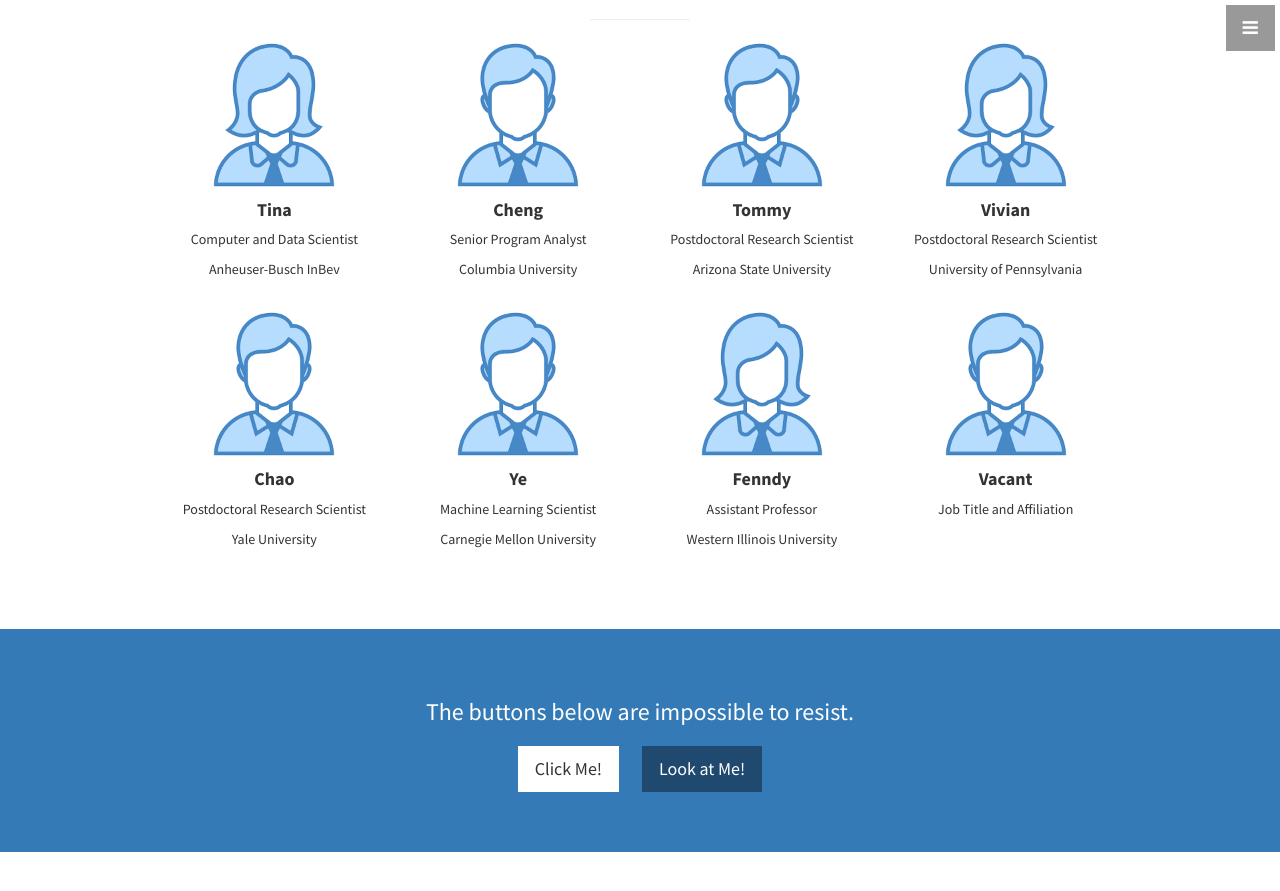
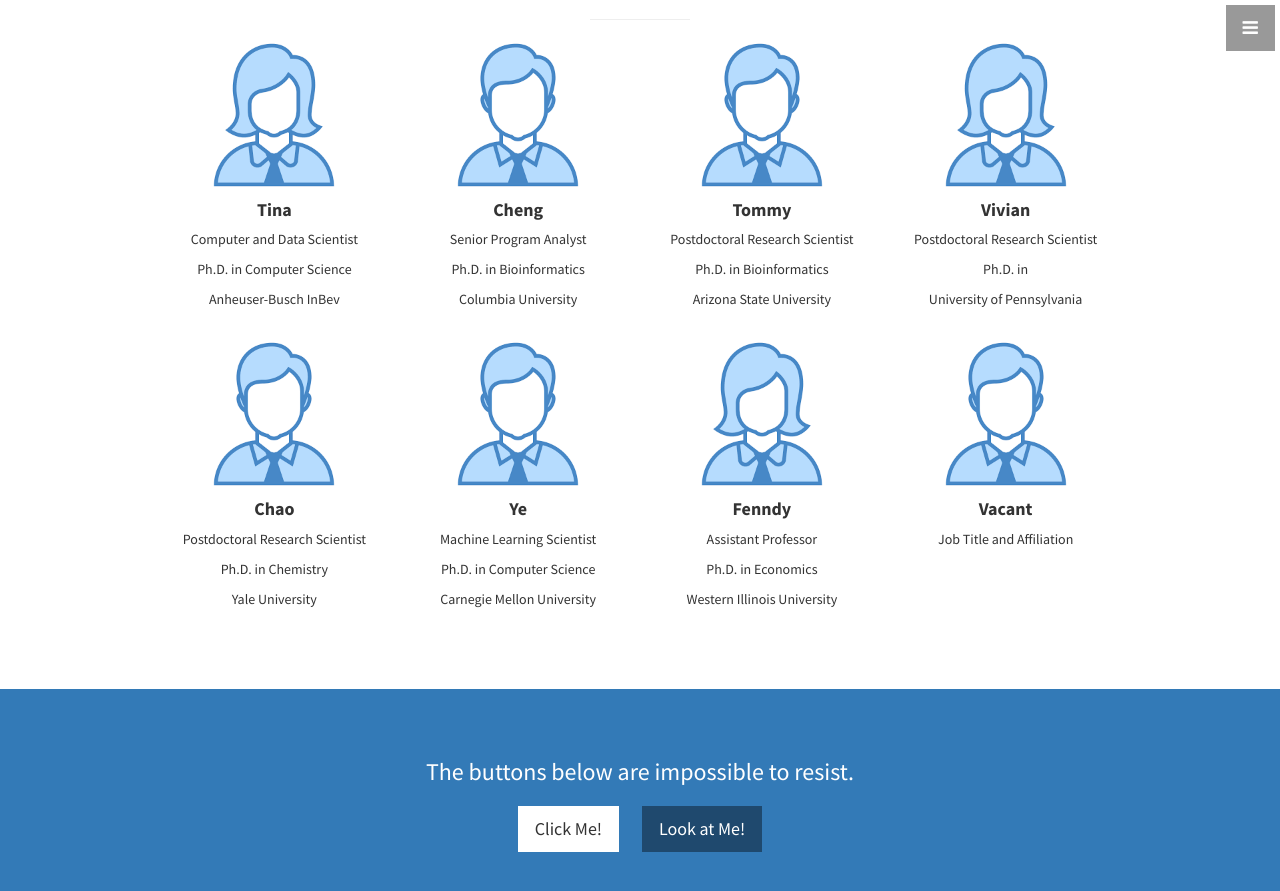
Before and after one commit to tinagui/WeOffer, a Jekyll site: the page built from index.html, in a window 1280 px wide and 900 px high, scrolled down 2043 px. Shown: the top 891 px of the window. Built offline with Jekyll 4.4.1, drawn with Linux system fonts in a browser that asks for light colours.

Commit message:
Update portfolio.html

```diff
--- a/_includes/portfolio.html
+++ b/_includes/portfolio.html
@@ -12,6 +12,7 @@
                 <strong>Tina</strong>
               </h4>
               <p>Computer and Data Scientist</p>
+              <p>Ph.D. in Computer Science</p>
               <p>Anheuser-Busch InBev</p>
             </div>
           </div>
@@ -22,6 +23,7 @@
                 <strong>Cheng</strong>
               </h4>
               <p>Senior Program Analyst</p>
+              <p>Ph.D. in Bioinformatics</p>
               <p>Columbia University</p>
             </div>
           </div>
@@ -32,6 +34,7 @@
                 <strong>Tommy</strong>
               </h4>
               <p>Postdoctoral Research Scientist</p>
+              <p>Ph.D. in Bioinformatics</p>
               <p>Arizona State University</p>
             </div>
           </div>
@@ -42,6 +45,7 @@
                 <strong>Vivian</strong>
               </h4>
               <p>Postdoctoral Research Scientist</p>
+              <p>Ph.D. in </p>
               <p>University of Pennsylvania</p>
             </div>
           </div>
@@ -52,6 +56,7 @@
                 <strong>Chao</strong>
               </h4>
               <p>Postdoctoral Research Scientist</p>
+              <p>Ph.D. in Chemistry</p>
               <p>Yale University</p>
             </div>
           </div>
@@ -62,6 +67,7 @@
                 <strong>Ye</strong>
               </h4>
               <p>Machine Learning Scientist</p>
+              <p>Ph.D. in Computer Science</p>
               <p>Carnegie Mellon University</p>
             </div>
           </div>
@@ -72,6 +78,7 @@
                 <strong>Fenndy</strong>
               </h4>
               <p>Assistant Professor</p>
+              <p>Ph.D. in Economics</p>
               <p>Western Illinois University</p>
             </div>
           </div>
```
